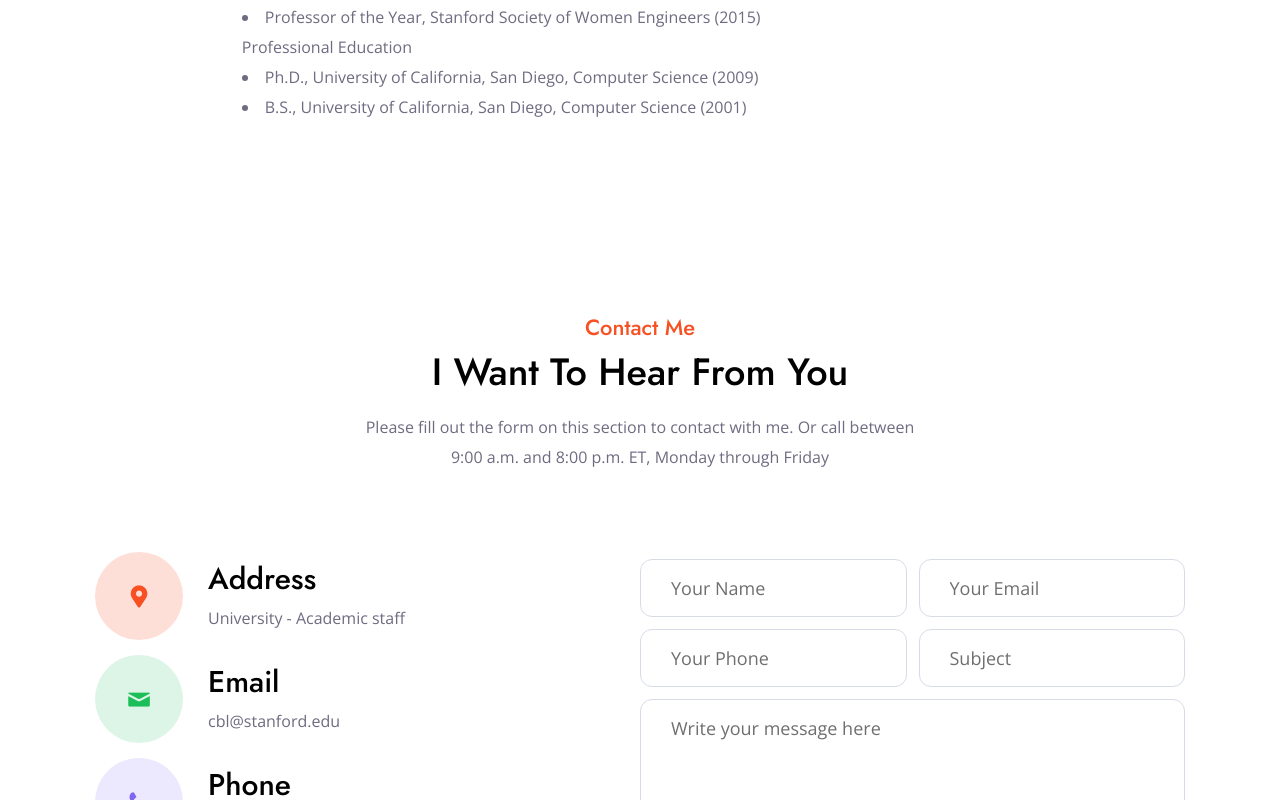
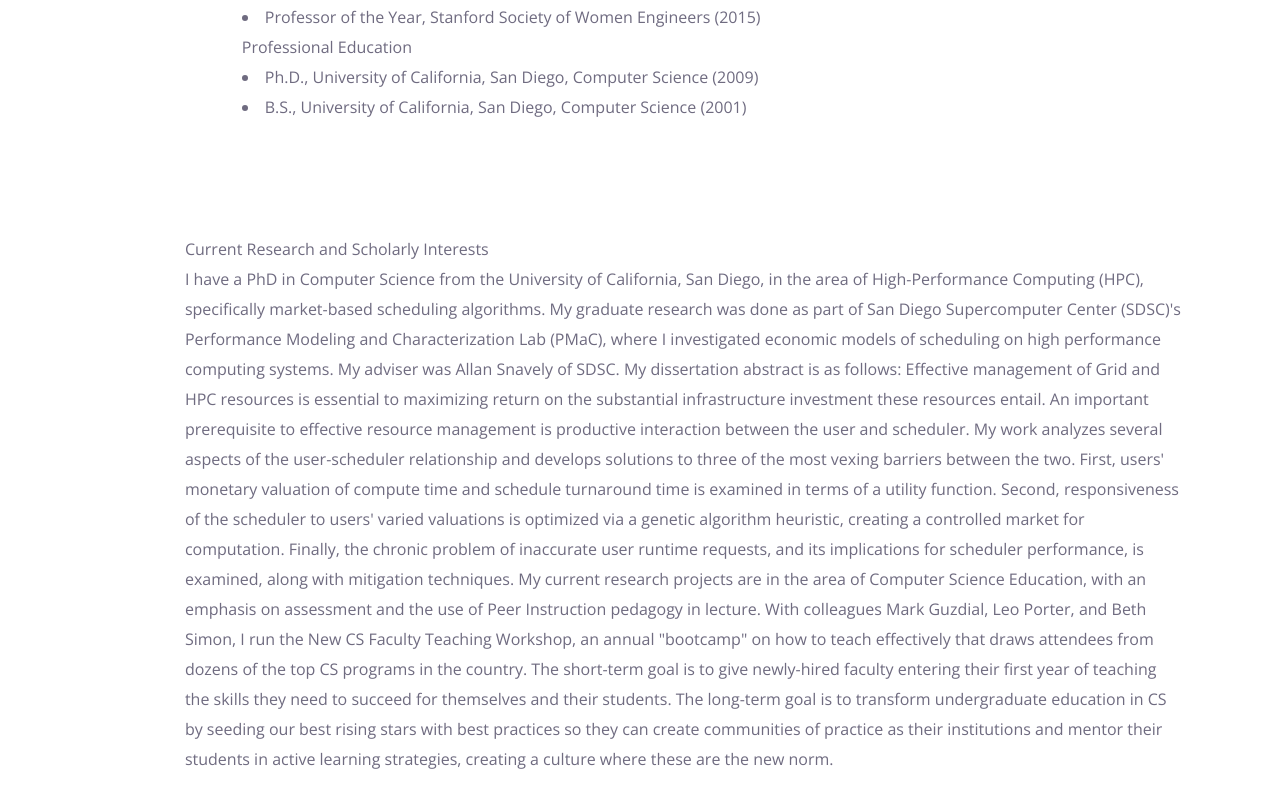
Before and after one commit to Shafin5556/Portfolio-Cynthia-Lee, a Next.js app: page / in a window 1280 px wide. Shown: the part 1520-2320 px from the top of the page. Built offline with nearby package versions, Linux system fonts and the light colour scheme.

Commit message:
research

```diff
--- /dev/null
+++ b/src/components/RESEARCH.js
@@ -0,0 +1,37 @@
+import Counter from "./Counter";
+const RESEARCH = ({ dark }) =>
+{
+  return (
+    <div className="dizme_tm_section" id="RESEARCH">
+      <div className="dizme_tm_about">
+        <div className="container">
+          <div className="wrapper">
+            <div className="left">
+              <div className="image">
+                <div className="numbers year">
+                </div>
+                <div className="numbers project">
+                </div>
+              </div>
+            </div>
+            <div className="center">
+              <div className="title wow fadeInUp" data-wow-duration="1s">
+                <span>{`Current Research and Scholarly Interests`}</span>
+              </div>
+              <div className="text wow fadeInUp" data-wow-duration="1s">
+                <p>
+                  {`I have a PhD in Computer Science from the University of California, San Diego, in the area of High-Performance Computing (HPC), specifically market-based scheduling algorithms. My graduate research was done as part of San Diego Supercomputer Center (SDSC)'s Performance Modeling and Characterization Lab (PMaC), where I investigated economic models of scheduling on high performance computing systems. My adviser was Allan Snavely of SDSC.
+
+                 My dissertation abstract is as follows: Effective management of Grid and HPC resources is essential to maximizing return on the substantial infrastructure investment these resources entail. An important prerequisite to effective resource management is productive interaction between the user and scheduler. My work analyzes several aspects of the user-scheduler relationship and develops solutions to three of the most vexing barriers between the two. First, users' monetary valuation of compute time and schedule turnaround time is examined in terms of a utility function. Second, responsiveness of the scheduler to users' varied valuations is optimized via a genetic algorithm heuristic, creating a controlled market for computation. Finally, the chronic problem of inaccurate user runtime requests, and its implications for scheduler performance, is examined, along with mitigation techniques.
+
+                 My current research projects are in the area of Computer Science Education, with an emphasis on assessment and the use of Peer Instruction pedagogy in lecture. With colleagues Mark Guzdial, Leo Porter, and Beth Simon, I run the New CS Faculty Teaching Workshop, an annual "bootcamp" on how to teach effectively that draws attendees from dozens of the top CS programs in the country. The short-term goal is to give newly-hired faculty entering their first year of teaching the skills they need to succeed for themselves and their students. The long-term goal is to transform undergraduate education in CS by seeding our best rising stars with best practices so they can create communities of practice as their institutions and mentor their students in active learning strategies, creating a culture where these are the new norm.`}
+                </p>
+              </div>
+            </div>
+          </div>
+        </div>
+      </div>
+    </div>
+  );
+};
+export default RESEARCH;
```
